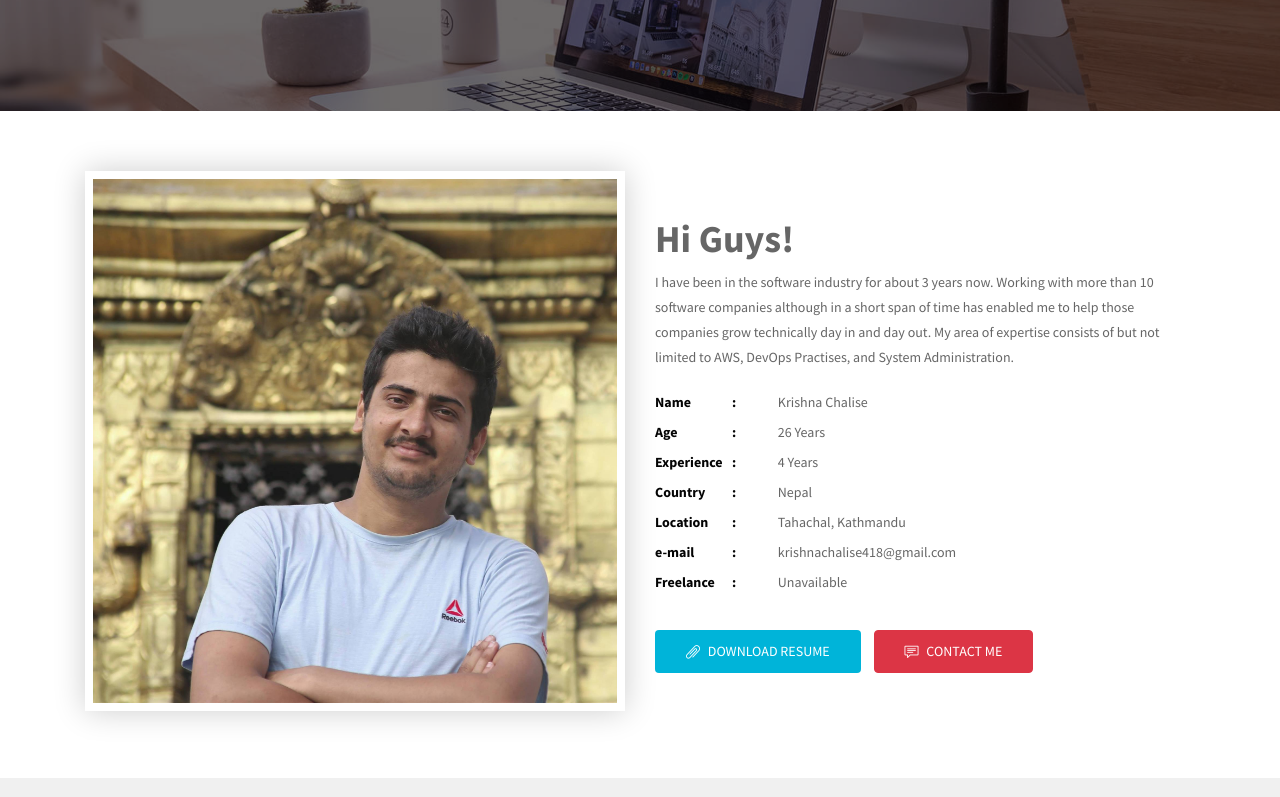
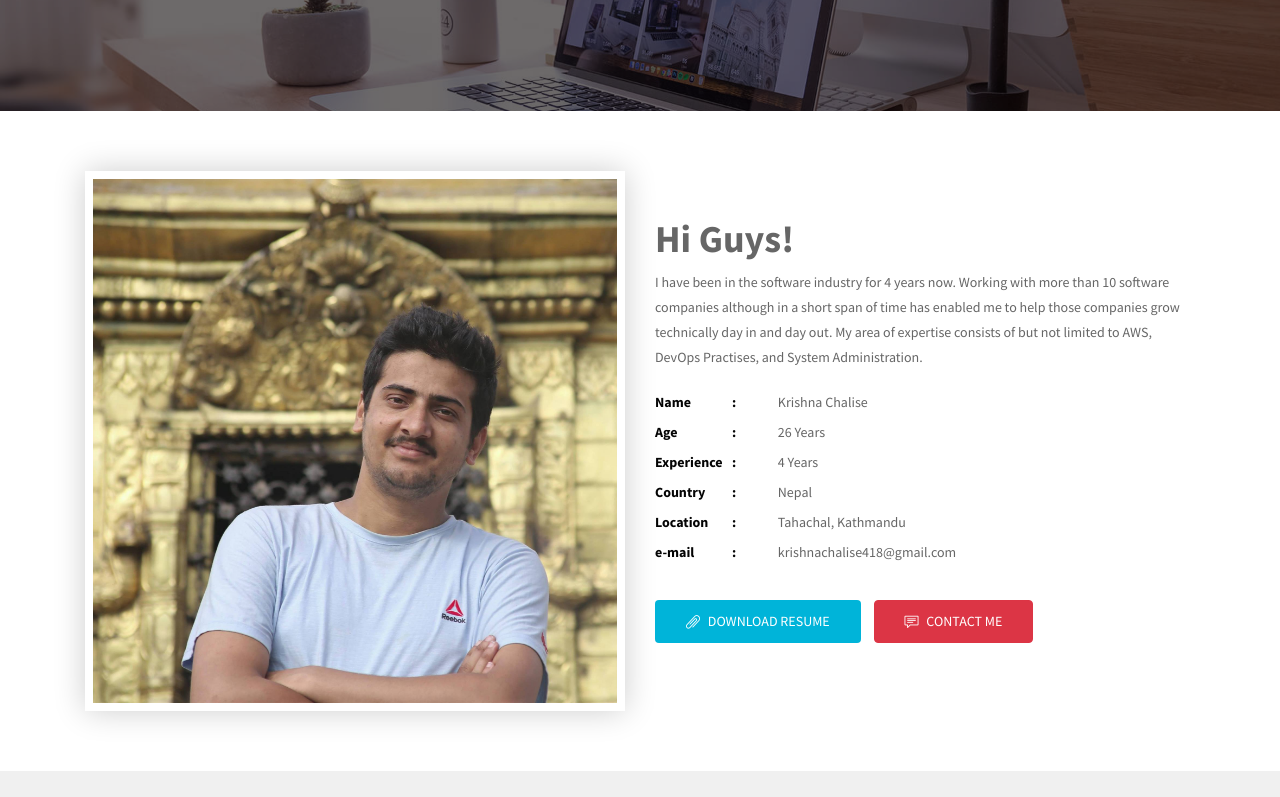
Before and after one commit to chalisekrishna418/chalisekrishna418.github.io, a plain HTML site: page index.html in a window 1280 px wide. Shown: the part 473-1270 px from the top of the page. Drawn offline with Linux system fonts and the light colour scheme; files whose address does not match are found by name.

Commit message:
update experience

```diff
--- a/index.html
+++ b/index.html
@@ -182,7 +182,7 @@
           <div class="col-lg-6 col-md-6 col-sm-12 col-xs-12">
             <div class="profile-wrapper wow fadeInRight" data-wow-delay="0.3s">
               <h3>Hi Guys!</h3>
-              <p>I have been in the software industry for about 3 years now. Working with more than 10 software companies although in a short span of time has enabled me to help those companies grow technically day in and day out. My area of expertise consists of but not limited to AWS, DevOps Practises, and System Administration.</p>
+              <p>I have been in the software industry for 4 years now. Working with more than 10 software companies although in a short span of time has enabled me to help those companies grow technically day in and day out. My area of expertise consists of but not limited to AWS, DevOps Practises, and System Administration.</p>
               <div class="about-profile">
                 <ul class="admin-profile">
                   <li><span class="pro-title"> Name </span> <span class="pro-detail">Krishna Chalise</span></li>
@@ -191,7 +191,6 @@
                   <li><span class="pro-title"> Country </span> <span class="pro-detail">Nepal</span></li>
                   <li><span class="pro-title"> Location </span> <span class="pro-detail">Tahachal, Kathmandu</span></li>
                   <li><span class="pro-title"> e-mail </span> <span class="pro-detail">krishnachalise418@gmail.com</span></li>
-                  <li><span class="pro-title"> Freelance </span> <span class="pro-detail">Unavailable</span></li>
                 </ul>
               </div>
               <a href="https://drive.google.com/file/d/1E3EfW5bbudEqtaisCbvbt0CkJz56M8td/view?usp=sharing" target="_blank" class="btn btn-common"><i class="icon-paper-clip"></i> Download Resume</a>
```
